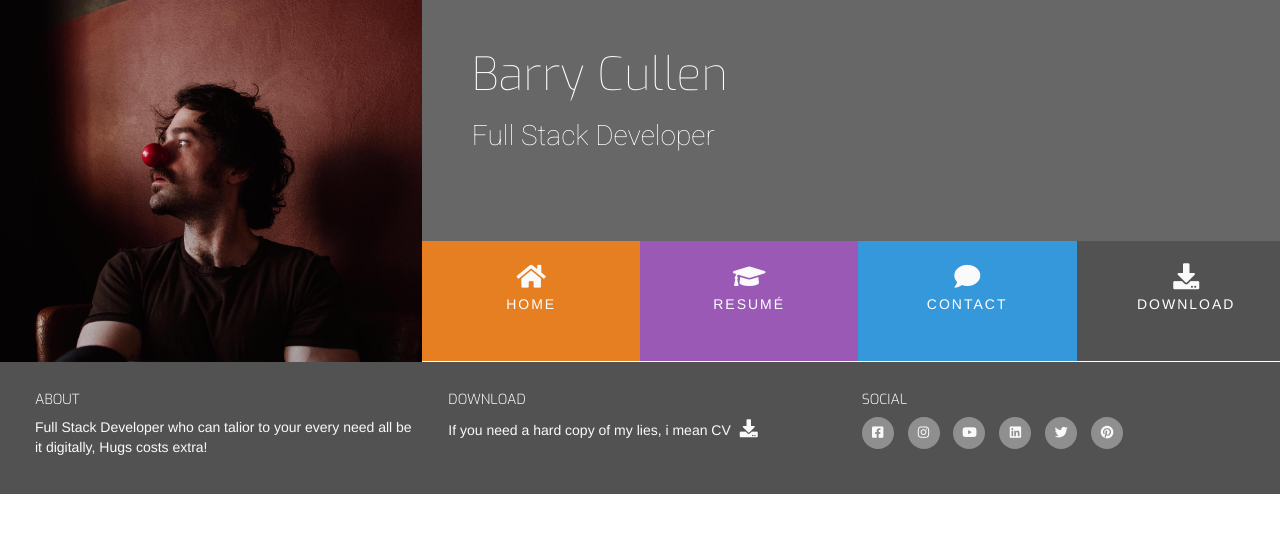
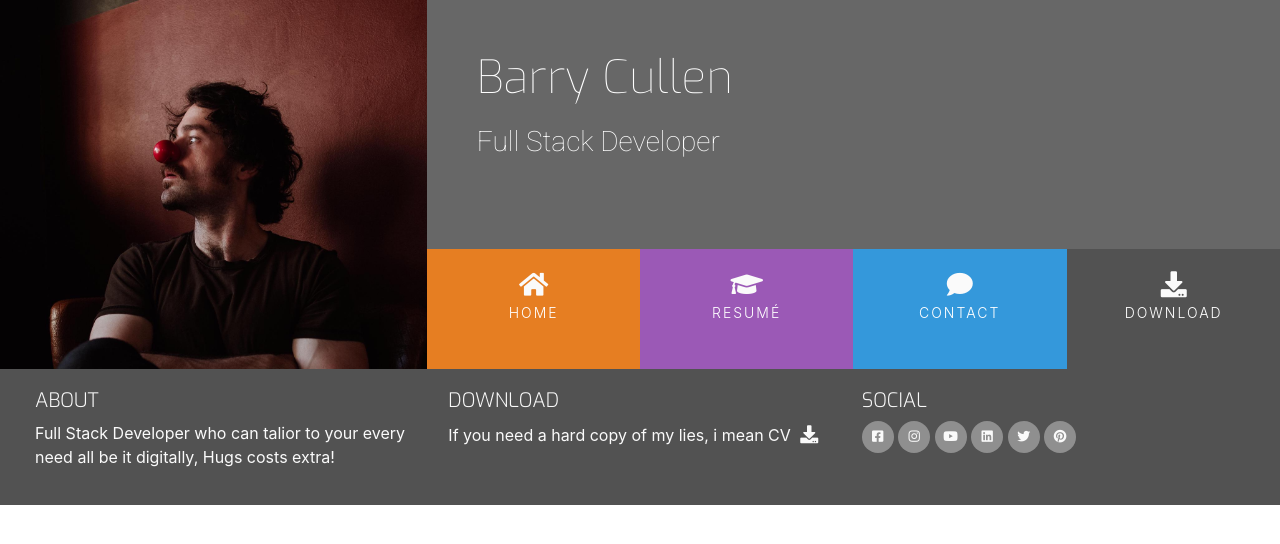
Before and after one commit to BarryBlock88/UCD_-resumeproject-, a plain HTML site: page index.html in a window 1280 px wide. Drawn offline with nearby package versions, Linux system fonts and the light colour scheme.

Commit message:
small change to the bootstrap link which fixed the resposivness

```diff
--- a/assets/css/style.css
+++ b/assets/css/style.css
@@ -59,7 +59,7 @@ header{
     background-repeat: no-repeat;
     margin-bottom: 0;
     background-size: cover;
-    min-height: 362px;
+    min-height: 361px;
     transition: all 5s ease-in-out;
     -moz-transition: all 5s ease-in-out;
     -webkit-transition: all 5s ease-in-out;
--- a/index.html
+++ b/index.html
@@ -6,7 +6,7 @@
     <meta name="viewport" content="width=device-width, initial-scale=1.0">
     <meta http-equiv="X-UA-Compatible" content="ie=edge">
     <meta name="Description" content="Enter your description here" />
-    <link rel="stylesheet" href="https://cdnjs.cloudflare.com/ajax/libs/twitter-bootstrap/3.3.7/css/bootstrap.min.css">
+    <link rel="stylesheet" href="https://maxcdn.bootstrapcdn.com/bootstrap/4.2.1/css/bootstrap.min.css" type="text/css"/>
     <link rel="stylesheet" href="https://cdnjs.cloudflare.com/ajax/libs/font-awesome/5.15.0/css/all.min.css">
     <link rel="stylesheet" href="assets/css/style.css">
     <link rel="stylesheet" href="https://cdnjs.cloudflare.com/ajax/libs/hover.css/2.1.1/css/hover-min.css"
@@ -34,7 +34,7 @@
                 </div>
                 <div class="row no-gutters">
                     <div class="col">
-                        <ul id="nav" class=" list-inline menucontainer">
+                        <ul id="nav" class="list-inline menucontainer">
                             <li class="col-6 col-sm-3 ui-menu-color-home list-inline-item menuitem">
                                 <a href="index.html" class="hvr-sweep-to-bottom"><i class="fa fa-home"
                                         aria-hidden="home"></i><span>Home</span></a>
```
